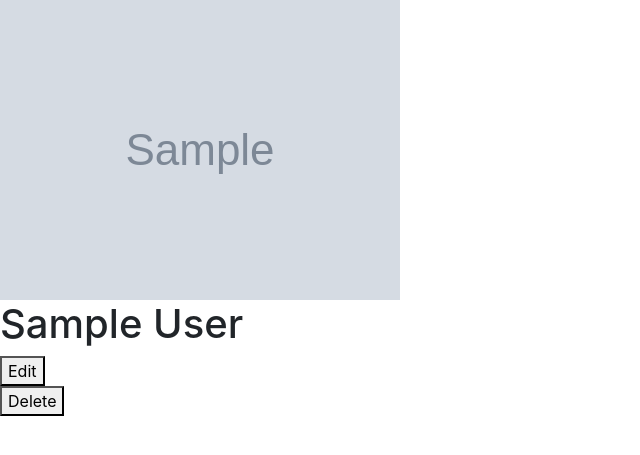
After one commit to sarmini1/blogly, a Flask app: page /users/1 in a window 1280 px wide. The commit adds this page. Shown: the top 455 px of the page, without its empty margins (0-640 px from the left). Run offline with Flask 2, Linux system fonts and the light colour scheme; tables that the repository leaves empty hold one stand-in row (values such as "Sample post"); grey boxes marked "Sample" are stand-in pictures; some libraries are stand-ins or nearby versions.

Commit message:
routes to user info pages dynamically

```diff
--- a/app.py
+++ b/app.py
@@ -37,3 +37,8 @@ def add_user():
     db.session.add(user)
     db.session.commit()
     return redirect('/')
+
+@app.route('/users/<int:user_id>')
+def display_user_info(user_id):
+    user = User.query.get(user_id)
+    return render_template('display_user_info.html', user = user)
--- /dev/null
+++ b/templates/display_user_info.html
@@ -0,0 +1,12 @@
+{% extends 'base.html' %}
+{% block content %}
+
+<img src = "{{user.image_url}}">
+<h1>{{user.first_name}} {{user.last_name}}</h1>
+<form action = "/users/{{user.id}}/edit">
+<button>Edit</button>
+</form>
+<form action = "/users/{{user.id}}/delete">
+  <button>Delete</button>
+  </form>
+{% endblock %}
--- a/templates/homepage.html
+++ b/templates/homepage.html
@@ -3,7 +3,7 @@
 <h1> Users </h1>
 <ul>
 {% for user in users %}
-<li><a href="/{{user.id}}">{{user.first_name}} {{user.last_name}}</a></li>
+<li><a href="/users/{{user.id}}">{{user.first_name}} {{user.last_name}}</a></li>
 {% endfor %}
 </ul>
 
```
